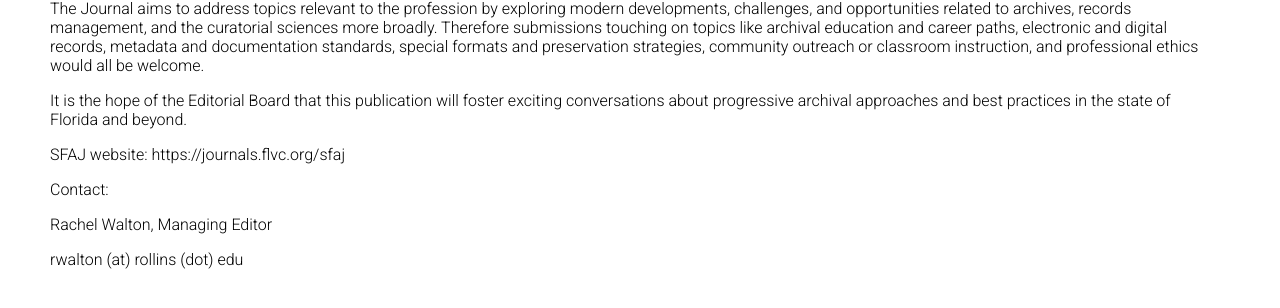
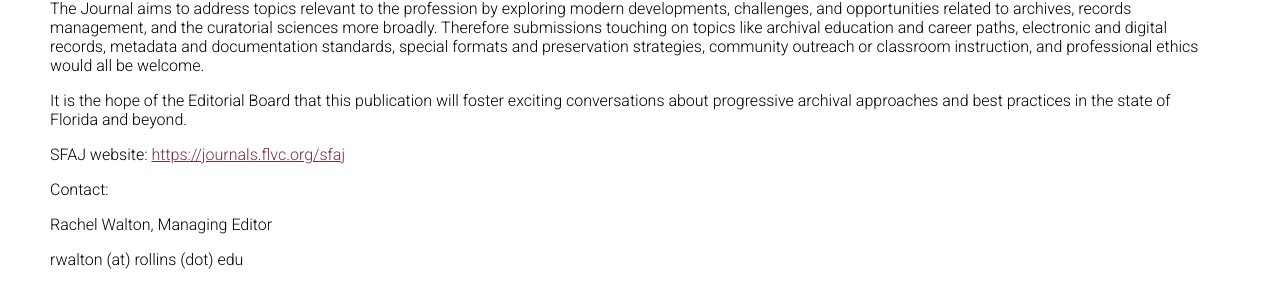
Before and after one commit to fsulibpub/fsulibpub.github.io, a Jekyll site: the page built from _journals/sfaj.md, in a window 1280 px wide. Shown: the part 490-798 px from the top of the page. Built offline with Jekyll 4.4.1, drawn with Linux system fonts in a browser that asks for light colours; part of the change alters nothing that is shown.

```diff
--- a/_journals/sfaj.md
+++ b/_journals/sfaj.md
@@ -12,7 +12,7 @@ The Journal aims to address topics relevant to the profession by exploring moder
 
 It is the hope of the Editorial Board that this publication will foster exciting conversations about progressive archival approaches and best practices in the state of Florida and beyond.
 
-SFAJ website: https://journals.flvc.org/sfaj
+SFAJ website: [https://journals.flvc.org/sfaj](https://journals.flvc.org/sfaj)
 
 Contact:
 
```
